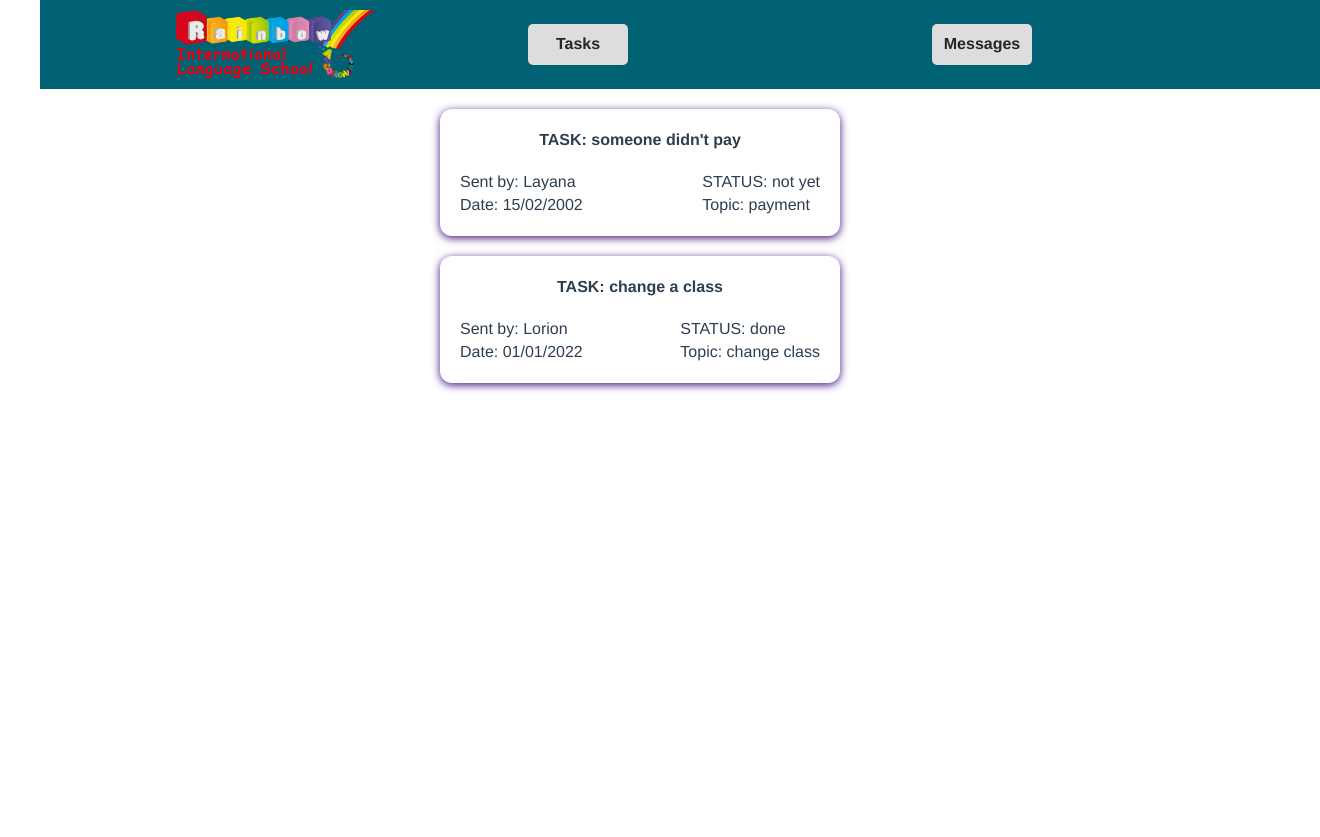
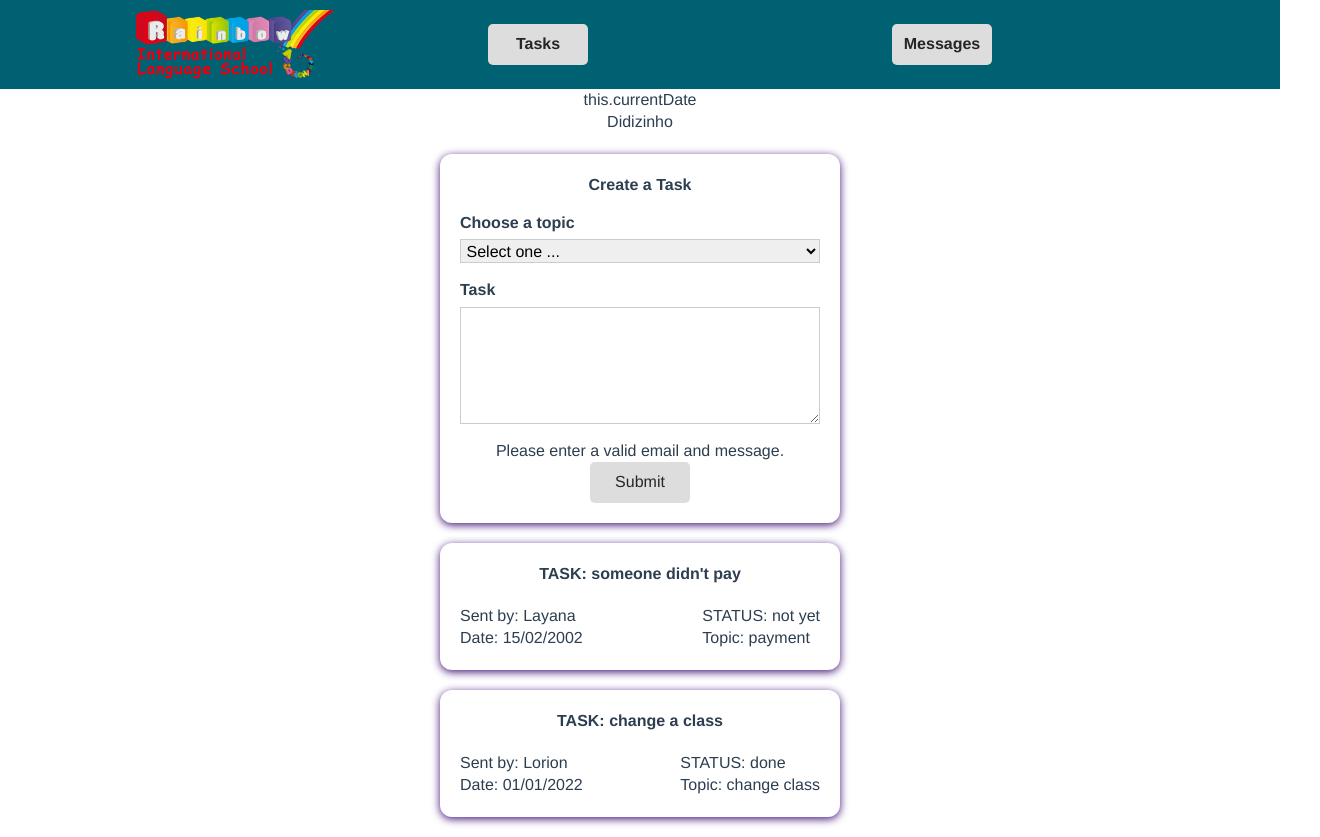
Before and after one commit to Diego-Bittencourt/task_management, a Vue app: page /tasklist in a window 1280 px wide. Shown: the whole page, 1320 px wide, since content can reach past the window. Before the commit the page ends 800 px from the top, so only its background shows below. Built offline with nearby package versions, Linux system fonts and the light colour scheme.

Commit message:
implement task form

```diff
--- a/src/App.vue
+++ b/src/App.vue
@@ -19,7 +19,7 @@ html {
 body {
   font-size: 1.6rem;
   line-height: 1.4;
-  max-width: 1200px;
+  /* max-width: 1200px; */
   /* width: 80%; */
   min-width: 300px;
   margin: 0 auto;
--- a/src/components/UI/BaseButton.vue
+++ b/src/components/UI/BaseButton.vue
@@ -2,7 +2,7 @@
     <router-link v-if="link" :to="to">
         <slot></slot>
     </router-link>
-    <button v-if="simplebutton">
+    <button v-else>
         <slot></slot>
     </button>
 </template>
@@ -14,11 +14,6 @@ export default {
         type: Boolean,
         required: false,
         default: false,
-        },
-        button: {
-        type: Boolean,
-        required: false,
-        default: false
         },
         to: {
         type: String,
--- /dev/null
+++ b/src/components/tasks/TaskForm.vue
@@ -0,0 +1,95 @@
+<template>
+<p>{{ taskDate }}</p>
+<p>{{ getUserName }}</p>
+<p>{{ taskContent }}</p>
+<p>{{ taskStatus }}</p>
+<p>{{ taskTopic }}</p>
+
+<base-card>
+  <form @submit.prevent="createTask">
+    <h1>Create a Task</h1>
+    <div class="form-control">
+    <label for="topic">Choose a topic</label>
+    <select name="topic" id="topic" v-model="taskTopic">
+      <option disabled value="">Select one ...</option>
+      <option value="payment">Payment</option>
+      <option value="trialclass">Trial Class</option>
+      <option value="schedule">Class Schedule</option>
+      <option value="other">Other</option>
+    </select>
+    </div>
+    <div class="form-control">
+      <label for="task">Task</label>
+      <textarea id="task" rows="5" v-model.trim="taskContent"></textarea>
+    </div>
+    <p class="errors" v-if="!formIsValid">
+      Please enter a valid email and message.
+    </p>
+    <div class="actions">
+      <!-- <base-button simplebutton>Send Message</base-button> -->
+      <base-button simplebutton>Submit</base-button>
+    </div>
+  </form>
+</base-card>
+</template>
+
+<script>
+export default {
+    data() {
+        return {
+            // userName: this.getUserName,
+            taskDate: "this.currentDate",
+            taskContent: "",
+            taskTopic: "",
+            taskStatus: ""
+        }
+    },
+    methods: {
+          createTask() {
+            console.log("methodsubmit");
+            let currentDate = new Date();
+            this.taskDate = currentDate.getDate() + "/" + currentDate.getMonth() + "/" + currentDate.getFullYear();
+          }
+    },
+    computed: {
+      getUserName() {
+        return this.$store.getters.getUserName;
+      }
+    }
+}
+</script>
+
+<style scoped>
+button {
+  margin: 0 auto;
+}
+
+.form-control {
+  margin: 1.6rem 0;
+}
+
+label {
+  font-weight: bold;
+  margin-bottom: 0.5rem;
+  display: block;
+  text-align: left;
+}
+
+input,
+select,
+textarea {
+  display: block;
+  width: 100%;
+  font: inherit;
+  border: 1px solid #ccc;
+  padding: 0.15rem;
+}
+
+input:focus,
+select:focus,
+textarea:focus {
+  border-color: #3d008d;
+  background-color: #faf6ff;
+  outline: none;
+}
+</style>
--- a/src/pages/tasks/TaskList.vue
+++ b/src/pages/tasks/TaskList.vue
@@ -1,4 +1,5 @@
 <template>
+<task-form></task-form>
   <ul>
     <task-item
       v-for="task in tasks"
@@ -14,9 +15,11 @@
 
 <script>
 import TaskItem from "../../components/tasks/TaskItem.vue";
+import TaskForm from "../../components/tasks/TaskForm.vue";
 export default {
   components: {
     TaskItem,
+    TaskForm
   },
   computed: {
     tasks() {
```
